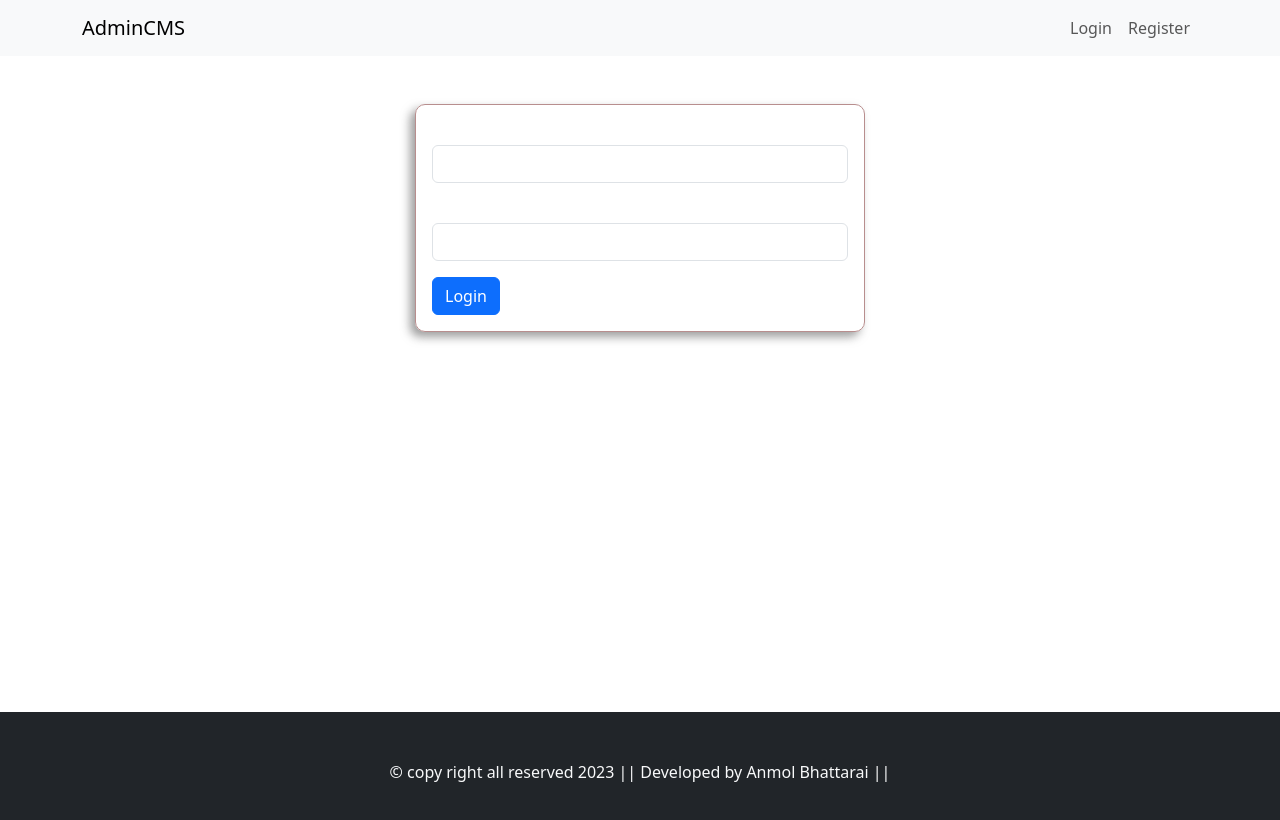
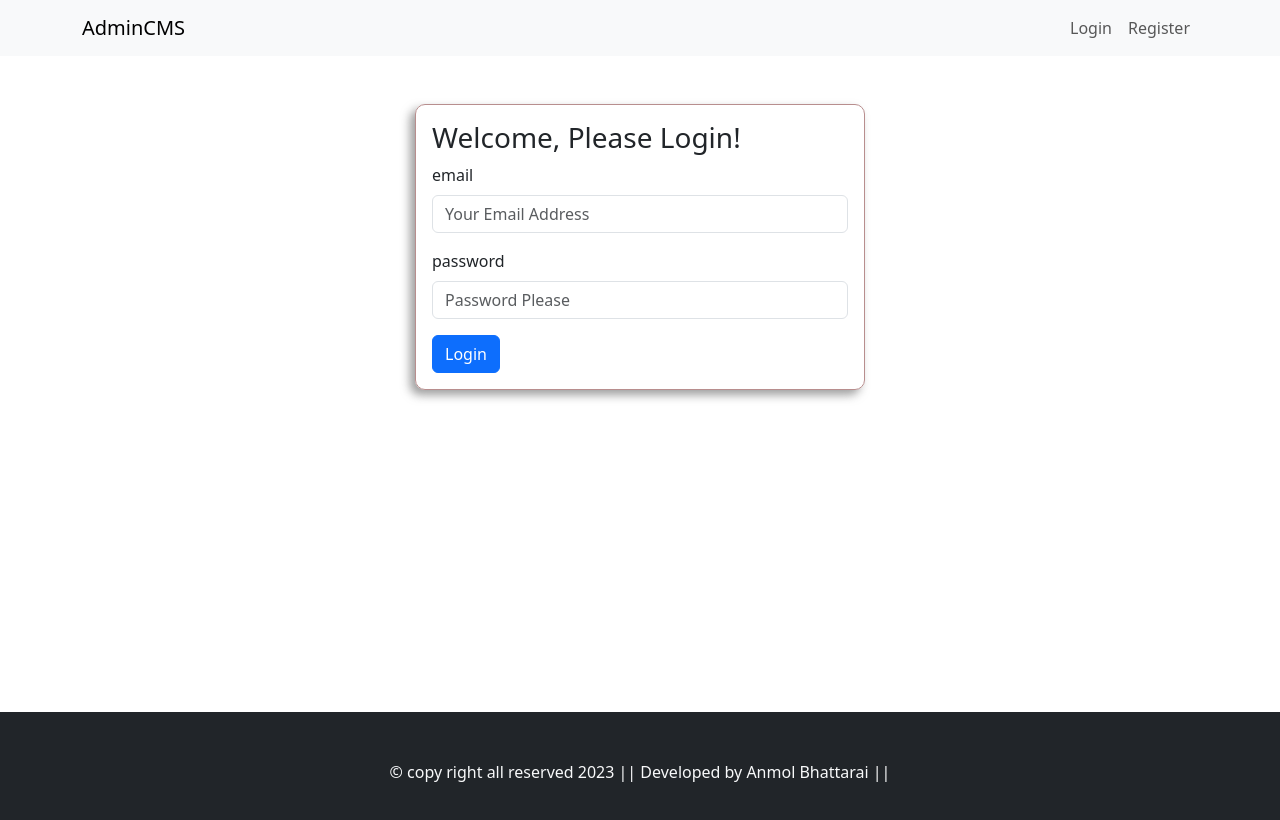
Before and after one commit to anmolft9/CMS_revision_CLIENT, a React (Create React App) app: page / in a window 1280 px wide. Shown: the top 820 px of the page. Built offline with nearby package versions, Linux system fonts and the light colour scheme; no server answers.

Commit message:
added the labels using customInputField

```diff
--- a/src/pages/login/LoginPage.js
+++ b/src/pages/login/LoginPage.js
@@ -11,9 +11,22 @@ export const LoginPage = () => {
       <Header />
       <Container className="page-main">
         <div className="form">
+          <h3>Welcome, Please Login!</h3>
           <Form>
-            <CustomInputField />
-            <CustomInputField />
+            <CustomInputField
+              label="email"
+              name="email"
+              type="email"
+              placeholder="Your Email Address"
+              required="true"
+            />
+            <CustomInputField
+              label="password"
+              name="password"
+              type="password"
+              placeholder="Password Please"
+              required="true"
+            />
             <Button variant="primary" type="submit">
               Login
             </Button>
```
